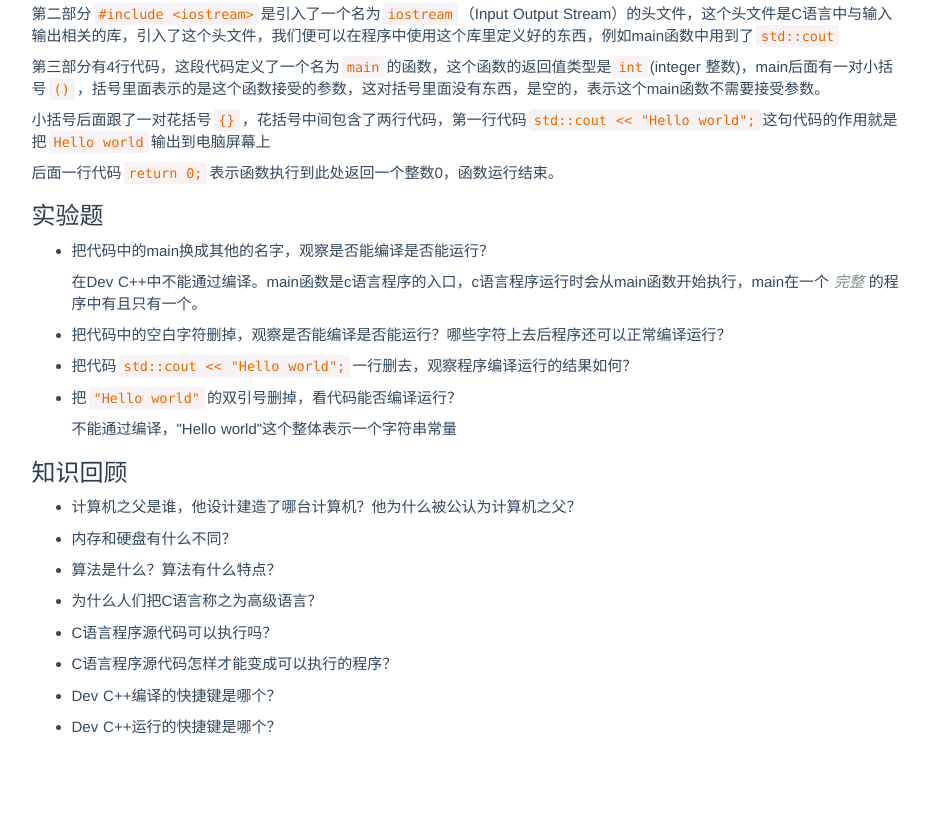
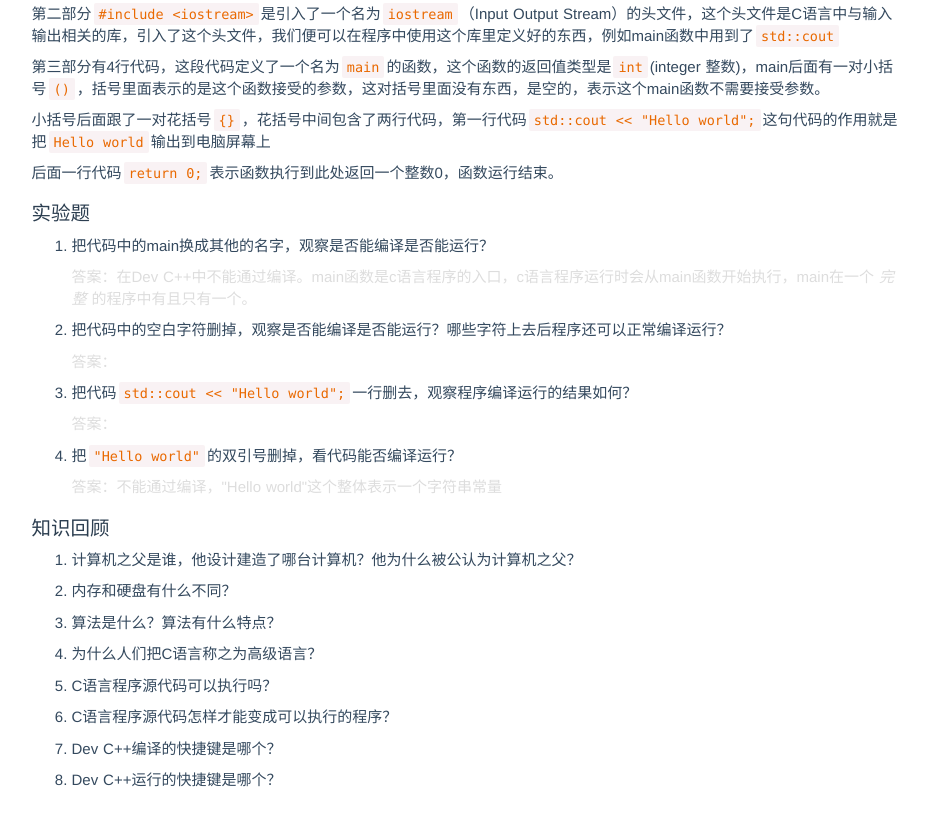
Before and after one commit to jiangxiong66/sherryc, a website: page index.html in a window 1280 px wide. Shown: the part 8192-9017 px from the top of the page, without its empty margins (313-1242 px from the left). Before the commit the page ends 8974 px from the top, so only its background shows below. Drawn offline with nearby package versions, Linux system fonts and the light colour scheme; files that its build step writes are made by us from their sources.

Commit message:
add exercise style

```diff
--- a/sass/extra.scss
+++ b/sass/extra.scss
@@ -35,6 +35,15 @@
   font-size: 1.5em;
   before: 0.83em;
   after: 0.83em;
+  start: 0px;
+  end: 0px;
+}
+
+h3 {
+  display: block;
+  font-size: 1.3em;
+  before: 0.63em;
+  after: 0.63em;
   start: 0px;
   end: 0px;
 }
@@ -135,3 +144,21 @@
     margin-top: 2em;
   }
 }
+
+.exercise {
+  ul {
+    list-style-type: decimal;
+  }
+  .question {
+
+  }
+  .answer {
+    color: #ddd;
+    em {
+      color: #ddd;
+    }
+    &:before {
+      content: "答案：";
+    }
+  }
+}
```
